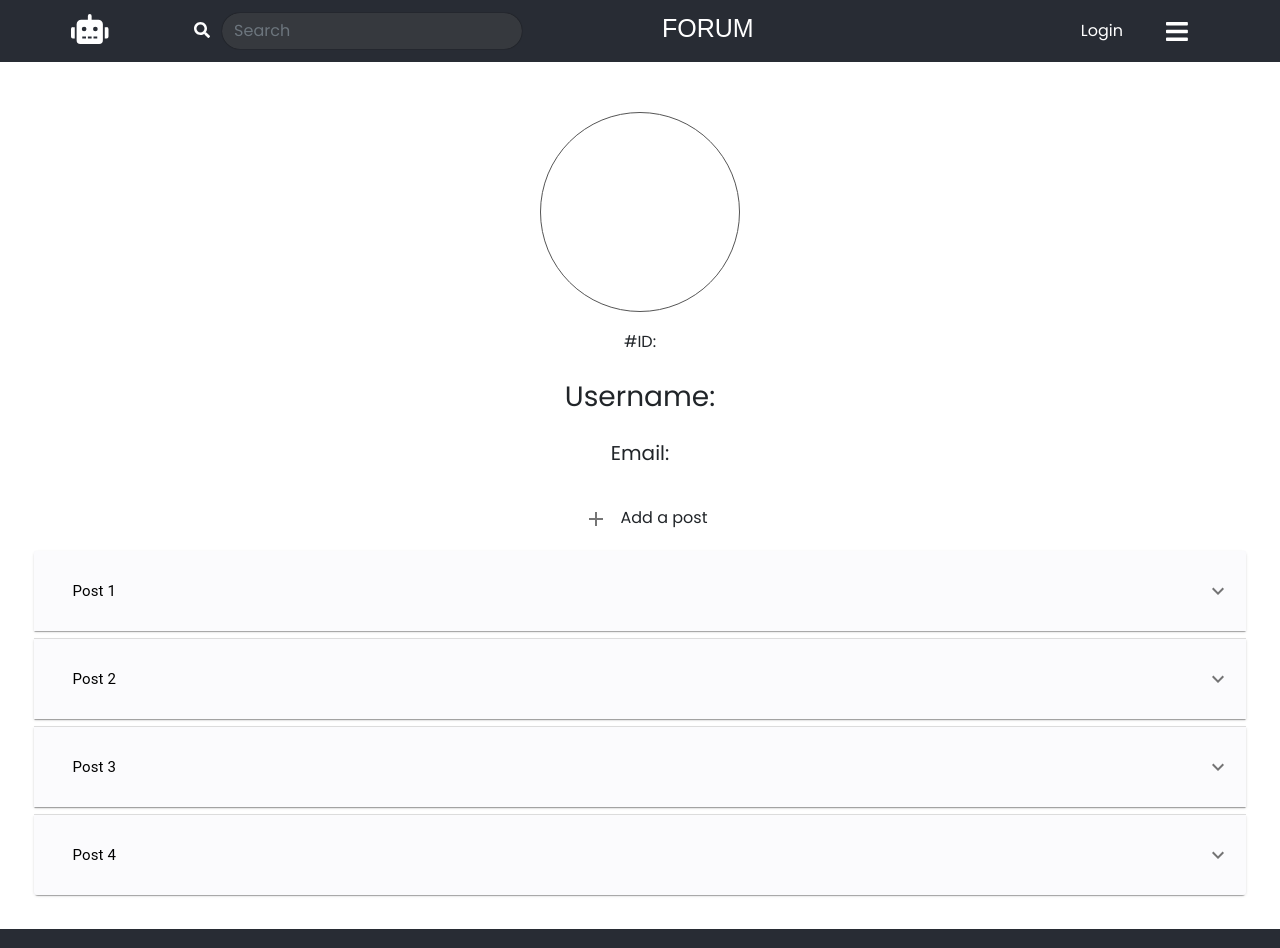
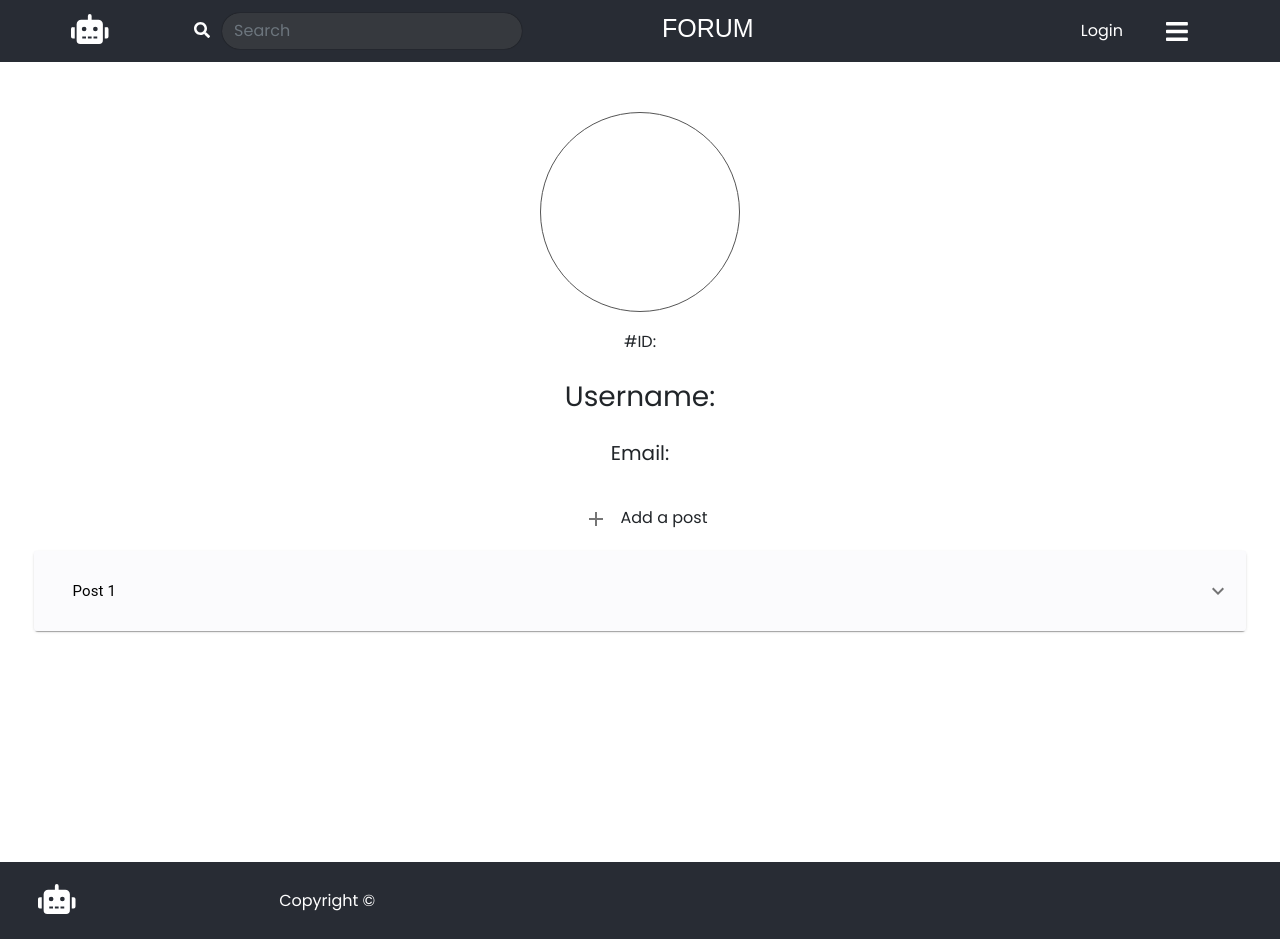
Before and after one commit to Pollo9711/Pollo9711, a React (Create React App) app in the folder FrontendForum/forumproject/: page /profile in a window 1280 px wide. Shown: the top 948 px of the page. Built offline with nearby package versions, Linux system fonts and the light colour scheme.

Commit message:
aggiornamento

```diff
--- a/FrontendForum/forumproject/src/components/core/Profile/Profile.js
+++ b/FrontendForum/forumproject/src/components/core/Profile/Profile.js
@@ -1,45 +1,27 @@
 import "./Profile.css"
 import React from 'react';
-import { makeStyles } from '@material-ui/core/styles';
-import Accordion from '@material-ui/core/Accordion';
-import AccordionSummary from '@material-ui/core/AccordionSummary';
-import AccordionDetails from '@material-ui/core/AccordionDetails';
-import Typography from '@material-ui/core/Typography';
-import ExpandMoreIcon from '@material-ui/icons/ExpandMore';
-import DeleteIcon from '@material-ui/icons/Delete';
+import CustomAccordion from "../../shared/customAccordion/CustomAccordion";
 import {IconButton} from "@material-ui/core";
-import EditIcon from '@material-ui/icons/Edit';
-import AddIcon from '@material-ui/icons/Add';
+import AddIcon from "@material-ui/icons/Add";
+import {useStyles} from "../../../utils/CssClasses";
+
+
+
+
 
 const Profile = () => {
 
-
-    const useStyles = makeStyles((theme) => ({
-        root: {
-            width: '100%',
-            '& > *': {
-                margin: theme.spacing(1),
-            },
-        },
-        heading: {
-            fontSize: theme.typography.pxToRem(15),
-            fontWeight: theme.typography.fontWeightRegular,
-        },
-    }));
-
-          const classes = useStyles();
-
+    const classes = useStyles();
 
         return (
         <>
             <div className={"profile"}>
-                <div className={"image"}  >
+                <div className={"image"}>
 
                 </div>
                 <h6>#ID:</h6>
                 <h3>Username:</h3>
                 <h5>Email:</h5>
-
                 <div>
                     <IconButton  id={"add"} aria-label="Add">
                         <AddIcon />
@@ -47,95 +29,11 @@ const Profile = () => {
                     Add a post
                 </div>
 
+                <div id={"totalPanel"} className={classes.root}>
 
-                <div id={"totalPanel"} className={classes.root}>
-                    <Accordion>
-                        <AccordionSummary
-                            expandIcon={<ExpandMoreIcon />}
-                            aria-controls="panel1a-content"
-                            id="panel"
-                        >
-                            <Typography className={classes.heading}>Post 1</Typography>
-                        </AccordionSummary>
-                        <AccordionDetails>
-                            <Typography>
-                                Descrizione post
-                            </Typography>
-                            <IconButton  id={"delete"} aria-label="delete">
-                                <DeleteIcon />
-                            </IconButton>
-                            <IconButton  id={"edit"} aria-label="EditIcon">
-                                <EditIcon />
-                            </IconButton>
-                        </AccordionDetails>
-                    </Accordion>
-                    <Accordion>
-                        <AccordionSummary
-                            expandIcon={<ExpandMoreIcon />}
-                            aria-controls="panel2a-content"
-                            id="panel"
-                        >
-                            <Typography className={classes.heading}>Post 2</Typography>
-                        </AccordionSummary>
-                        <AccordionDetails>
-                            <Typography>
-                                Descrizione post.
-                            </Typography>
-                            <IconButton  id={"delete"} aria-label="delete">
-                                <DeleteIcon />
-                            </IconButton>
-                            <IconButton  id={"edit"} aria-label="EditIcon">
-                                <EditIcon />
-                            </IconButton>
-                        </AccordionDetails>
-                    </Accordion>
-                    <Accordion>
-                        <AccordionSummary
-                            expandIcon={<ExpandMoreIcon />}
-                            aria-controls="panel3a-content"
-                            id="panel"
-                        >
-                            <Typography className={classes.heading}>Post 3</Typography>
-                        </AccordionSummary>
-                        <AccordionDetails>
-                            <Typography>
-                                Descrizione post.
-                            </Typography>
-                            <IconButton  id={"delete"} aria-label="delete">
-                                <DeleteIcon />
-                            </IconButton>
-                            <IconButton  id={"edit"} aria-label="EditIcon">
-                                <EditIcon />
-                            </IconButton>
-                        </AccordionDetails>
-                    </Accordion>
-                    <Accordion>
-                        <AccordionSummary
-                            expandIcon={<ExpandMoreIcon />}
-                            aria-controls="panel4a-content"
-                            id="panel"
-                        >
-                            <Typography className={classes.heading}>Post 4</Typography>
-                        </AccordionSummary>
-                        <AccordionDetails>
-                            <Typography>
-                                Descrizione post.
-                            </Typography>
-                            <IconButton  id={"delete"} aria-label="delete">
-                                <DeleteIcon />
-                            </IconButton>
-                            <IconButton  id={"edit"} aria-label="EditIcon">
-                                <EditIcon />
-                            </IconButton>
-                        </AccordionDetails>
-                    </Accordion>
+                    <CustomAccordion/>
+
                 </div>
-
-
-
-
-
-
 
             </div>
         </>
--- /dev/null
+++ b/FrontendForum/forumproject/src/components/shared/customAccordion/CustomAccordion.js
@@ -0,0 +1,45 @@
+import {IconButton} from "@material-ui/core";
+import AddIcon from "@material-ui/icons/Add";
+import Accordion from "@material-ui/core/Accordion";
+import AccordionSummary from "@material-ui/core/AccordionSummary";
+import ExpandMoreIcon from "@material-ui/icons/ExpandMore";
+import Typography from "@material-ui/core/Typography";
+import AccordionDetails from "@material-ui/core/AccordionDetails";
+import DeleteIcon from "@material-ui/icons/Delete";
+import EditIcon from "@material-ui/icons/Edit";
+import React from "react";
+import {useStyles} from "../../../utils/CssClasses";
+
+
+const CustomAccordion = () => {
+
+
+    const classes = useStyles();
+
+
+    return (
+        <>
+                <Accordion>
+                    <AccordionSummary
+                        expandIcon={<ExpandMoreIcon />}
+                        aria-controls="panel1a-content"
+                        id="panel"
+                    >
+                        <Typography className={classes.heading}>Post 1</Typography>
+                    </AccordionSummary>
+                    <AccordionDetails>
+                        <Typography>
+                            Descrizione post
+                        </Typography>
+                        <IconButton  id={"delete"} aria-label="delete">
+                            <DeleteIcon />
+                        </IconButton>
+                        <IconButton  id={"edit"} aria-label="EditIcon">
+                            <EditIcon />
+                        </IconButton>
+                    </AccordionDetails>
+                </Accordion>
+        </>
+    );
+}
+export default CustomAccordion;
--- /dev/null
+++ b/FrontendForum/forumproject/src/utils/CssClasses.js
@@ -0,0 +1,19 @@
+import {makeStyles} from "@material-ui/core/styles";
+
+
+
+const useStyles = makeStyles((theme) => ({
+    root: {
+        width: '100%',
+        '& > *': {
+            margin: theme.spacing(1),
+        },
+    },
+    heading: {
+        fontSize: theme.typography.pxToRem(15),
+        fontWeight: theme.typography.fontWeightRegular,
+    },
+}));
+
+
+export {useStyles};
```
